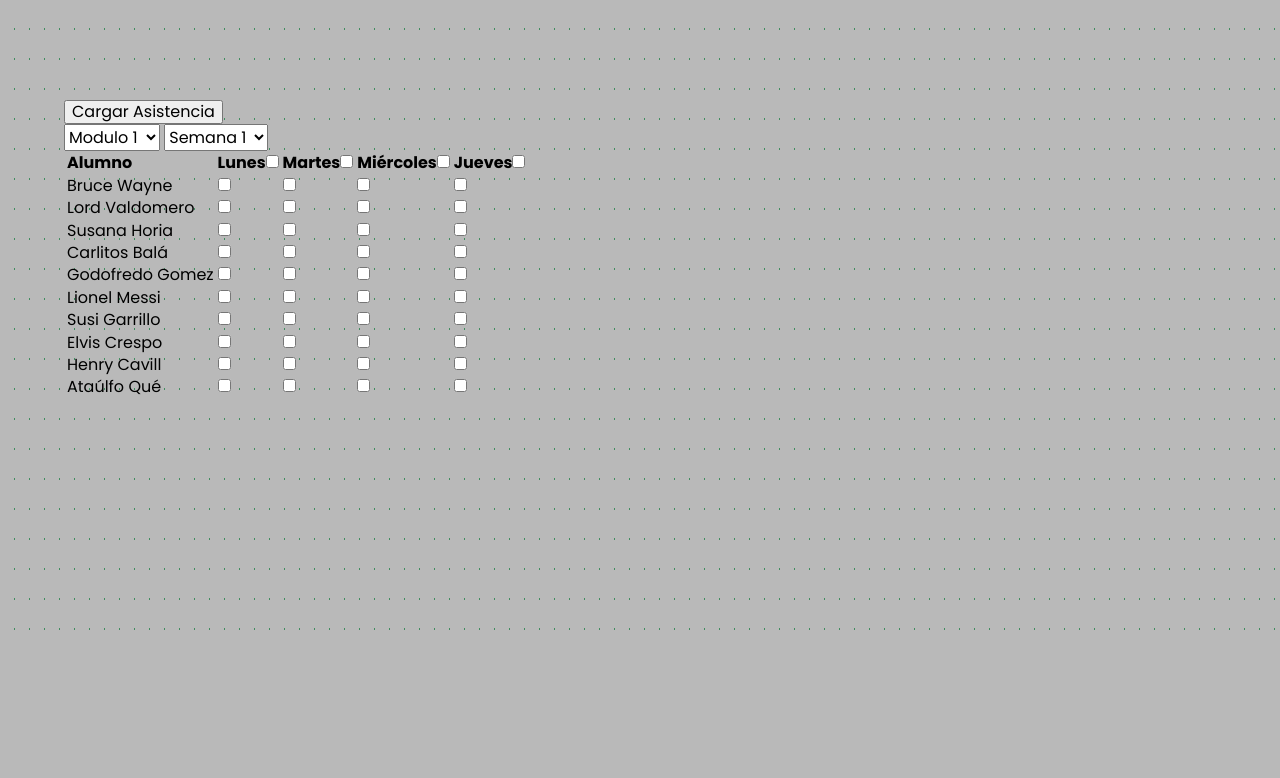
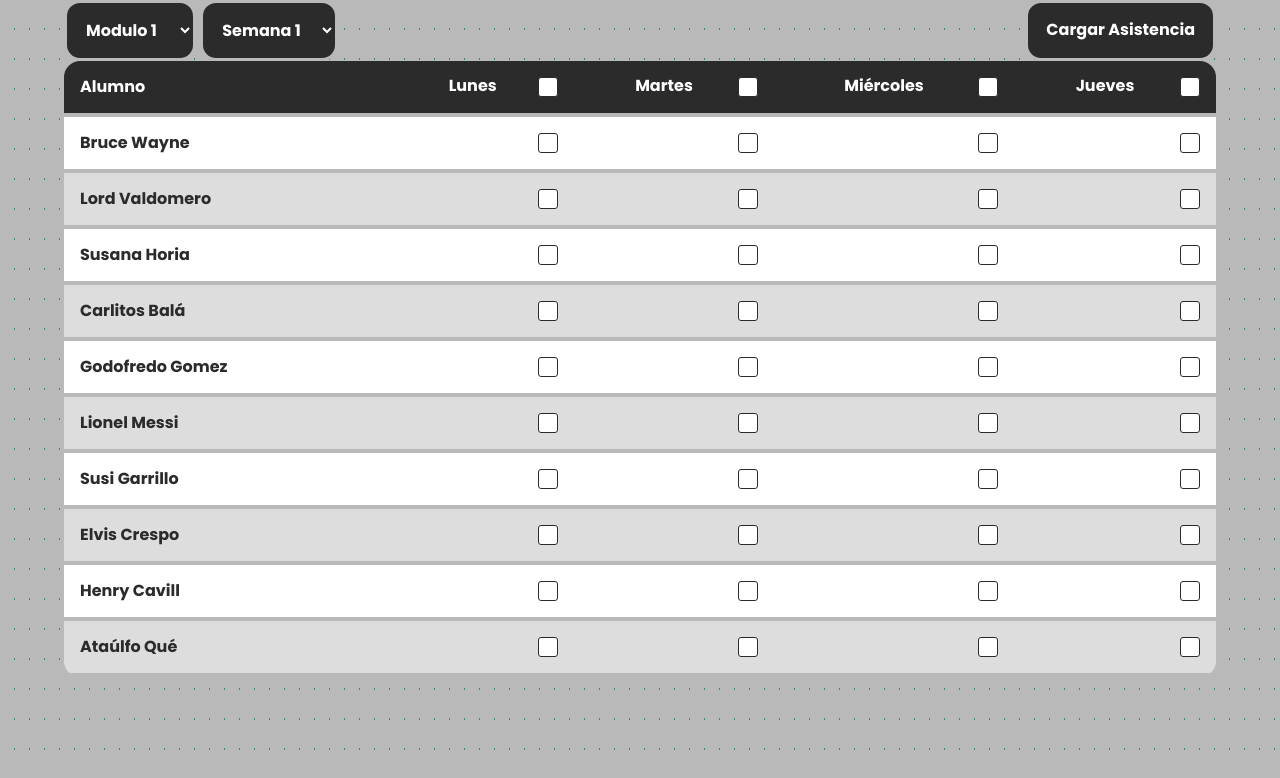
Before and after one commit to MelinaRG/ProyectoSUP7, a FastAPI app: template app/templates/asistencia.html in a window 1280 px wide. Shown: the part 150-928 px from the top of the page. Before the commit the page ends 780 px from the top, so only its background shows below. Run offline with FastAPI, Linux system fonts and the light colour scheme; the template is opened without the code that fills it, so the values that code supplies are empty; parts of the project's set-up code (start-up, migrations or seed data) failed here and were passed over.

Commit message:
css actualizado

```diff
--- a/app/static/css/styles.css
+++ b/app/static/css/styles.css
@@ -806,3 +806,125 @@ body{
      opacity : 1;
      transition-delay: 0.2s;
   }
+
+  /* JUEGOS CSS */
+
+    /* Asistencia CSS */
+
+    .main-container{
+      padding-top: 0px;
+    }
+
+    .abuelo-container{
+      display: grid;
+      grid-template-rows: 0.1fr 0.9fr;
+      grid-template-columns: 1fr 1fr;
+      grid-template-areas: "selectTagArea buttonArea"
+      "fila fila";
+    }
+
+    .button-container{
+      grid-area: buttonArea;
+      display: flex;
+      justify-content: right;
+    }
+
+    .select-container{
+      grid-area: selectTagArea;
+    }
+
+    .table-container{
+      grid-area: fila;
+      display: flex;
+      justify-content: center;
+    }
+
+    table {
+      border-collapse: collapse;
+      border-radius: 1em;
+      overflow: hidden;
+      width: 100%;
+      max-width: 1200px;
+    }
+
+
+    th, td {
+      padding: 1em;
+      border-bottom: 4px solid #b9b9b9;
+    }
+
+    tr {
+      height: 20px;
+    }
+
+    tr:nth-child(odd) {
+      background-color: #ddd;
+    }
+
+    tr:nth-child(even) {
+      background-color: #FFF;
+    }
+
+    th {
+      background-color: #2b2b2b;
+      color: #FFF;
+      text-align: center;
+    }
+
+    input[type="checkbox"] {
+      float: right;
+      -webkit-appearance: none;
+      -moz-appearance: none;
+      appearance: none;
+      width: 20px;
+      height: 20px;
+      border: 1px solid #2b2b2b;
+      border-radius: 3px;
+      background-color: #FFF;
+    }
+
+    input[type="checkbox"]:checked {
+      background-color: #2b2b2b;
+    }
+
+    input[type="checkbox"]:checked:before {
+      content: " ✓";
+      color: #e7dc3f;
+    }
+
+
+    td {
+      font-weight: bold;
+      color: #2b2b2b;
+    }
+
+    select {
+      border-radius: 1em;
+      border: 3px solid #b9b9b9;
+      font-weight: bold;
+      color: #FFF;
+      background-color: #2b2b2b;
+      padding: 15px;
+      cursor: pointer;
+    }
+
+    select option {
+      background-color: #FFF;
+      color: #2b2b2b;
+    }
+
+    button {
+      border-radius: 1em;
+      border: 3px solid #b9b9b9;
+      font-weight: bold;
+      color: #FFF;
+      background-color: #2b2b2b;
+      padding: 18px;
+      cursor: pointer;
+    }
+
+    button:hover {
+      background-color: #131313;
+    }
+
+    /* Asistencia CSS */
```
